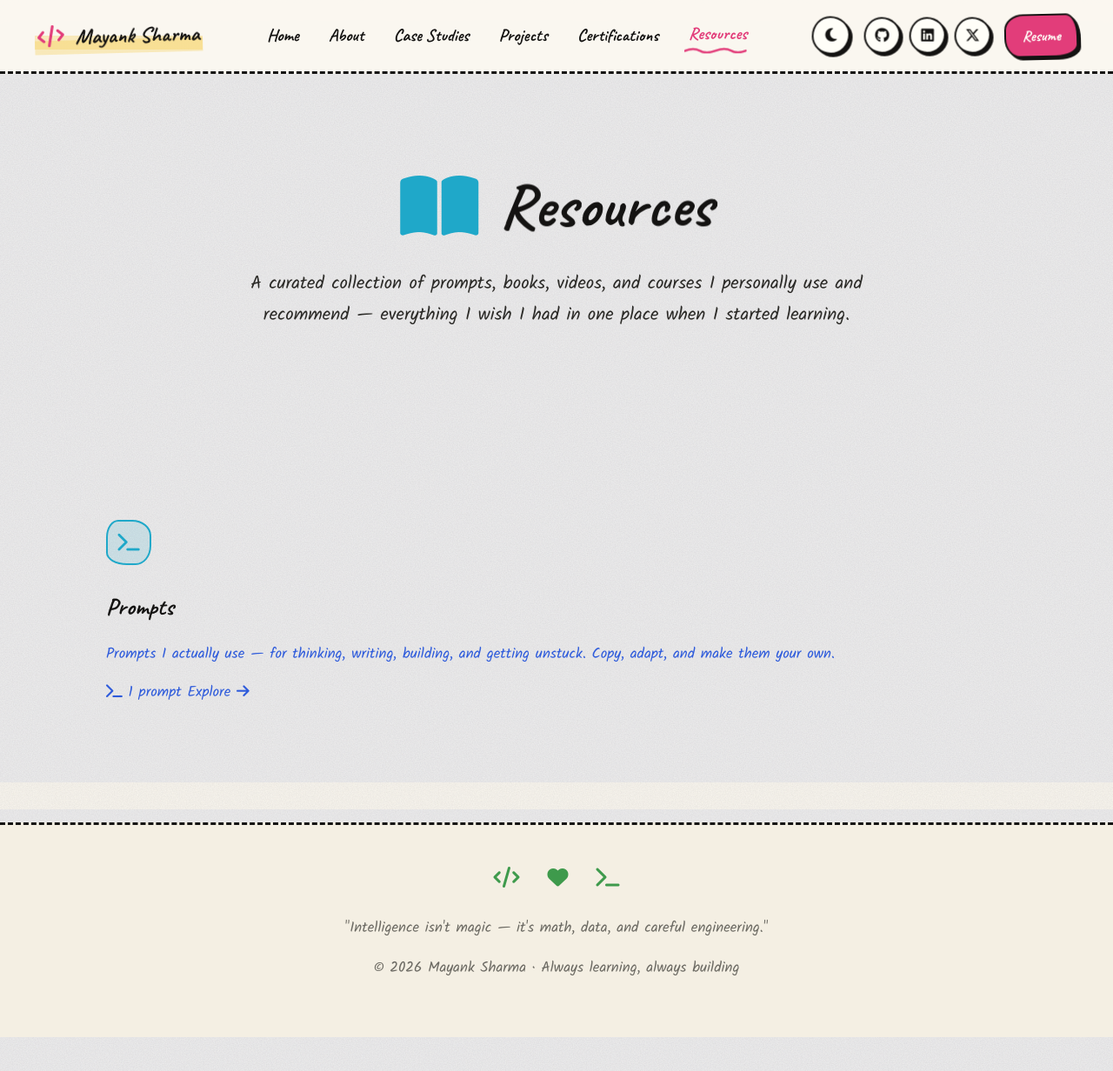
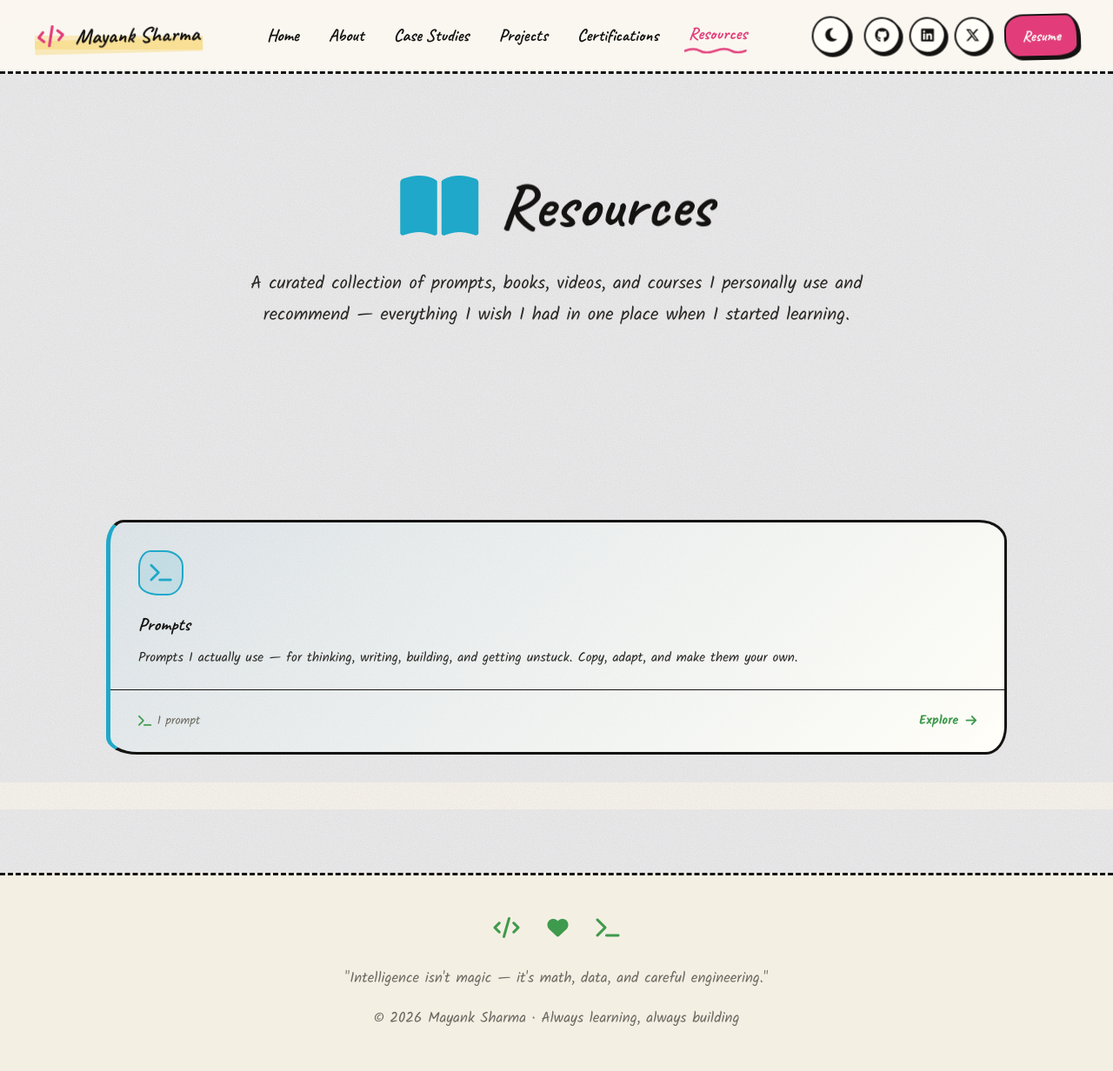
Before and after one commit to mayank1101/mayank1101.github.io, a Jekyll site: the page built from resources.html, in a window 1280 px wide and 1251 px high. Shown: the top 1232 px of the window at 87% size. Built offline with Jekyll 4.4.1, drawn with Linux system fonts in a browser that asks for light colours; some web fonts are replaced.

Commit message:
fixed css for resources page

```diff
--- a/_sass/_resources.scss
+++ b/_sass/_resources.scss
@@ -43,6 +43,219 @@
   margin: 0 auto;
   font-weight: 500;
   color: var(--text-bright);
+}
+
+// ===== Shared card grid (used by resources.html) =====
+.series-grid {
+  display: grid;
+  grid-template-columns: repeat(auto-fit, minmax(320px, 1fr));
+  gap: 2rem;
+  margin-top: 2rem;
+}
+
+.series-card {
+  display: flex;
+  flex-direction: column;
+  background: var(--card);
+  border-radius: $border-radius-lg;
+  border: 3px solid var(--border);
+  overflow: hidden;
+  transition: all 0.4s $transition-bounce;
+  text-decoration: none;
+  color: inherit;
+
+  &:hover {
+    transform: translateY(-8px) rotate(-1deg);
+    border-color: var(--border-bright);
+
+    .series-card-action {
+      color: var(--accent-pink);
+      transform: translateX(5px);
+
+      i { transform: translateX(3px); }
+    }
+  }
+
+  &.card-cyan {
+    border-left: 5px solid var(--accent-cyan);
+    background: linear-gradient(135deg, rgba(135, 206, 235, 0.1), var(--card));
+
+    &:hover { background: linear-gradient(135deg, rgba(135, 206, 235, 0.2), var(--card)); }
+  }
+
+  &.card-purple {
+    border-left: 5px solid var(--accent-purple);
+    background: linear-gradient(135deg, rgba(212, 181, 232, 0.1), var(--card));
+
+    &:hover { background: linear-gradient(135deg, rgba(212, 181, 232, 0.2), var(--card)); }
+  }
+
+  &.card-pink {
+    border-left: 5px solid var(--accent-pink);
+    background: linear-gradient(135deg, rgba(255, 182, 193, 0.1), var(--card));
+
+    &:hover { background: linear-gradient(135deg, rgba(255, 182, 193, 0.2), var(--card)); }
+  }
+
+  &.card-green {
+    border-left: 5px solid var(--accent-green);
+    background: linear-gradient(135deg, rgba(144, 198, 149, 0.1), var(--card));
+
+    &:hover { background: linear-gradient(135deg, rgba(144, 198, 149, 0.2), var(--card)); }
+  }
+}
+
+.series-card-content {
+  padding: 0 2rem;
+  flex: 1;
+
+  h3 {
+    font-size: 1.3rem;
+    font-weight: 700;
+    color: var(--text-bright);
+    margin: 0 0 0.8rem;
+    font-family: $font-heading;
+    line-height: 1.3;
+  }
+
+  p {
+    font-size: 0.95rem;
+    color: var(--text);
+    line-height: 1.6;
+    margin: 0;
+  }
+}
+
+.series-card-footer {
+  padding: 1.5rem 2rem;
+  display: flex;
+  flex-wrap: wrap;
+  align-items: center;
+  gap: 1rem;
+  border-top: 1px solid var(--border);
+  margin-top: 1.5rem;
+}
+
+.series-card-meta {
+  font-size: 0.85rem;
+  color: var(--muted);
+  display: flex;
+  align-items: center;
+  gap: 0.4rem;
+
+  i { color: var(--accent-green); }
+}
+
+.series-card-action {
+  margin-left: auto;
+  font-size: 0.9rem;
+  font-weight: 600;
+  color: var(--accent-green);
+  display: flex;
+  align-items: center;
+  gap: 0.5rem;
+  transition: all 0.3s ease;
+
+  i { transition: transform 0.3s ease; }
+}
+
+// ===== Page banner (used by resources/prompts/index.html) =====
+.series-page-banner {
+  display: flex;
+  align-items: center;
+  gap: 2rem;
+  padding: 2.5rem;
+  border-radius: $border-radius-lg;
+  border: 3px solid var(--border);
+  margin-bottom: 2rem;
+  background: var(--card);
+
+  &.card-cyan {
+    border-left: 5px solid var(--accent-cyan);
+    background: linear-gradient(135deg, rgba(135, 206, 235, 0.15), var(--card));
+
+    .series-page-icon { background: linear-gradient(135deg, var(--accent-cyan), var(--accent-blue)); }
+  }
+
+  &.card-purple {
+    border-left: 5px solid var(--accent-purple);
+    background: linear-gradient(135deg, rgba(212, 181, 232, 0.15), var(--card));
+
+    .series-page-icon { background: linear-gradient(135deg, var(--accent-purple), var(--accent-pink)); }
+  }
+
+  &.card-pink {
+    border-left: 5px solid var(--accent-pink);
+    background: linear-gradient(135deg, rgba(255, 182, 193, 0.15), var(--card));
+  }
+
+  &.card-green {
+    border-left: 5px solid var(--accent-green);
+    background: linear-gradient(135deg, rgba(144, 198, 149, 0.15), var(--card));
+  }
+}
+
+.series-page-icon {
+  width: 80px;
+  height: 80px;
+  border-radius: $border-radius-lg;
+  display: flex;
+  align-items: center;
+  justify-content: center;
+  font-size: 2.2rem;
+  background: var(--gradient-secondary);
+  color: var(--text-bright);
+  flex-shrink: 0;
+}
+
+.series-page-info {
+  flex: 1;
+
+  h1 {
+    font-size: 1.8rem;
+    margin: 0 0 0.5rem;
+    color: var(--text-bright);
+    font-family: $font-heading;
+  }
+}
+
+.series-page-description {
+  font-size: 1.05rem;
+  color: var(--text);
+  margin: 0 0 1rem;
+  line-height: 1.6;
+}
+
+.series-page-meta {
+  display: flex;
+  flex-wrap: wrap;
+  gap: 1.5rem;
+
+  span {
+    font-size: 0.9rem;
+    color: var(--muted);
+    display: flex;
+    align-items: center;
+    gap: 0.5rem;
+  }
+
+  i { color: var(--accent-green); }
+}
+
+.back-to-blog {
+  display: inline-flex;
+  align-items: center;
+  gap: 0.5rem;
+  color: var(--accent-green);
+  font-weight: 600;
+  font-size: 0.95rem;
+  margin-bottom: 2rem;
+  transition: all 0.3s ease;
+
+  &:hover {
+    color: var(--accent-pink);
+    transform: translateX(-5px);
+  }
 }
 
 // ===== Category cards on resources.html =====
```
